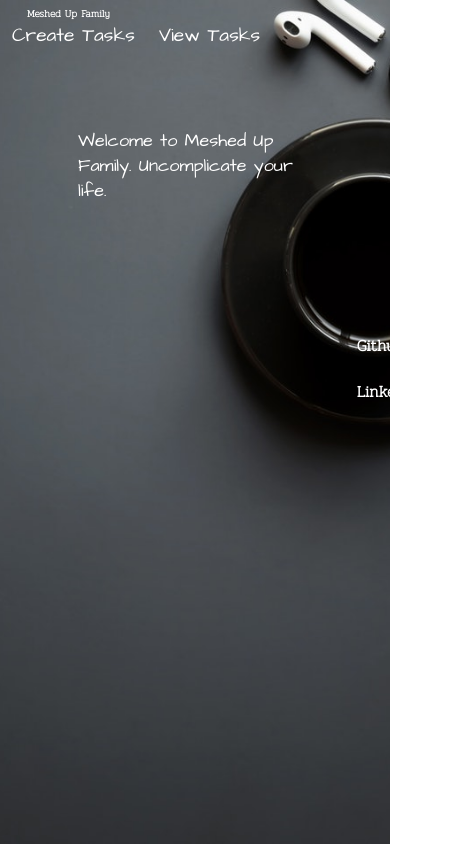
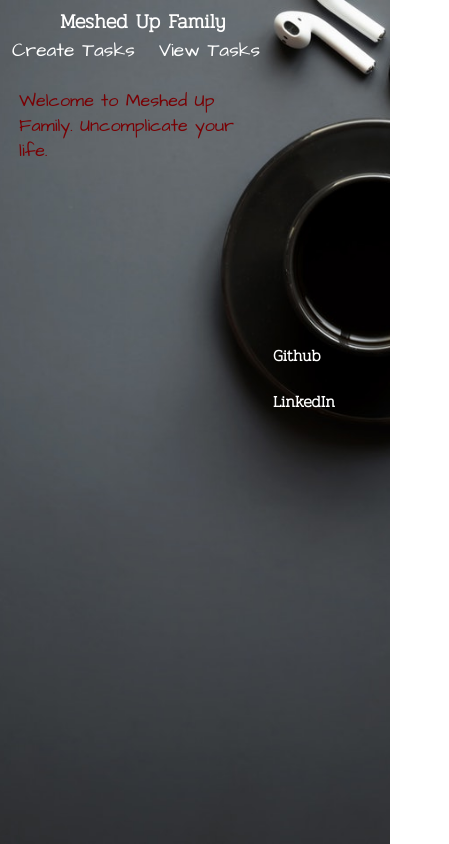
Before and after one commit to Kashiff11/Meshed, a React (Create React App) app: page / in a window 390 px wide. Shown: the whole page, 449 px wide, since content can reach past the window. Built offline with nearby package versions, Linux system fonts and the light colour scheme; no server answers.

Commit message:
CSS Styling updates

```diff
--- a/src/App.css
+++ b/src/App.css
@@ -144,8 +144,10 @@ button {
 }
 
 .editSelectBar {
-  width: 20vw;
+  width: 400px;
   border-radius: 10px;
+  height: 45px;
+  margin-bottom: 30px;
 }
 
 .editDiv {
@@ -156,10 +158,14 @@ button {
   margin-top: 10%;
 }
 
+.editSubmitButton {
+  height: 50px;
+  width: 200px;
+}
+
 .introMainPage {
   display: grid;
   width: 100%;
-  height: 100%;
 }
 
 .personalLinks {
@@ -194,117 +200,6 @@ button {
   height: 50px;
   background-color: rgb(121, 0, 4);
   color: white;
-}
-
-@media screen and (max-width: 414px) {
-  body {
-    display: block;
-  }
-
-  .App {
-    display: block;
-  }
-
-  .navigationBar {
-    display: block;
-    width: 100%;
-    height: 10%;
-    margin-top: 0;
-    margin-left: 0;
-  }
-
-  .websiteName {
-    display: block;
-    font-size: 10px;
-    font-weight: 700;
-    font-family: "Pridi", serif;
-    margin-left: 27px;
-    margin-top: 5px;
-  }
-
-  .button {
-    display: inline;
-    justify-content: space-around;
-    margin: 0px;
-    padding: 12px;
-  }
-  .main {
-    display: block;
-  }
-
-  .introMainPage {
-    display: flex;
-    flex-direction: column-reverse;
-    width: 100%;
-  }
-
-  .introIntroduction {
-    width: 100vw;
-    height: 50vw;
-    margin-top: 50px;
-  }
-
-  .introductionStyling {
-    color: white;
-    font-family: "Architects Daughter", cursive;
-    font-size: large;
-    width: 60%;
-    margin-left: 5%;
-    margin-top: 20%;
-  }
-
-  .quoteStyle {
-    width: 80%;
-    margin-left: 20%;
-    margin-top: 20%;
-  }
-
-  .formContainer {
-    margin: auto;
-    width: 100vw;
-    height: 100vw;
-  }
-
-  .form {
-    font-size: 1rem;
-    font-family: "Pridi", serif;
-    width: 100vw;
-    margin-top: 10%;
-  }
-
-  input {
-    width: 80vw;
-    height: 8vw;
-    margin-top: 0.25%;
-  }
-
-  .selector {
-    width: 80vw;
-  }
-
-  .taskList {
-    margin: 0%;
-    width: 100vw;
-  }
-
-  .taskContainer {
-    margin: 5% auto;
-  }
-
-  .editFormContainer {
-    font-size: 1rem;
-    font-family: "Pridi", serif;
-    width: 100vw;
-  }
-
-  .editSelectBar {
-    width: 80vw;
-    height: 10vw;
-  }
-
-  .editSubmitButton {
-    height: 10vw;
-  }
 }
 
 @media screen and (max-width: 768px) and (min-width: 415px) {
@@ -436,3 +331,127 @@ button {
     margin-top: 5%;
   }
 }
+
+@media screen and (max-width: 414px) {
+  body {
+    display: block;
+  }
+
+  .App {
+    display: block;
+    width: 98vw;
+    height: 98vh;
+  }
+
+  .navigationBar {
+    display: block;
+    width: 98vw;
+    height: 10vh;
+    margin-top: 0;
+    margin-left: 0;
+  }
+
+  .websiteName {
+    display: block;
+    font-size: 20px;
+    font-weight: 700;
+    font-family: "Pridi", serif;
+    margin-left: 60px;
+    margin-top: 5px;
+  }
+
+  .button {
+    display: inline;
+    justify-content: space-around;
+    margin: 0px;
+    padding: 12px;
+  }
+  .main {
+    display: block;
+    margin-left: 0px;
+  }
+
+  .introMainPage {
+    display: flex;
+    flex-direction: column-reverse;
+    width: 98vw;
+  }
+
+  .introIntroduction {
+    margin-top: 50px;
+    width: 98vw;
+    height: 50vw;
+  }
+
+  .introductionStyling {
+    color: rgb(121, 0, 4);
+    font-family: "Architects Daughter", cursive;
+    font-size: large;
+    width: 60vw;
+    margin-left: 5%;
+  }
+
+  .introQuote {
+    width: 98vw;
+  }
+
+  .quoteStyle {
+    width: 80%;
+    margin: 20% auto;
+  }
+
+  .personalLinks {
+    height: 10%;
+    margin-left: 70vw;
+  }
+
+  .formContainer {
+    margin: auto;
+    width: 98vw;
+    height: 100vw;
+  }
+
+  .form {
+    font-size: 1rem;
+    font-family: "Pridi", serif;
+    width: 98vw;
+    margin-top: 20%;
+  }
+
+  input {
+    width: 80vw;
+    height: 8vw;
+    margin-top: 0.25%;
+  }
+
+  .selector {
+    width: 80vw;
+  }
+
+  .taskList {
+    margin: 0%;
+    margin-top: 25%;
+    width: 98vw;
+  }
+
+  .taskContainer {
+    margin: 5% auto;
+  }
+
+  .editFormContainer {
+    font-size: 1rem;
+    font-family: "Pridi", serif;
+    width: 98vw;
+    margin-top: 75px;
+  }
+
+  .editSelectBar {
+    width: 80vw;
+    height: 10vw;
+    margin-bottom: 40px;
+  }
+
+  .editSubmitButton {
+    height: 10vw;
+  }
+}
--- a/src/Quotes.jsx
+++ b/src/Quotes.jsx
@@ -5,8 +5,8 @@ const Quotes = (props) => {
 
   return (
     <div className="quoteStyle">
-      <h4>{props.quote && props.quote.content}</h4>
-      <h4>{props.quote && props.quote.originator.name}</h4>
+      <h4 classname="quoteText">{props.quote && props.quote.content}</h4>
+      <h4 classname="quoteText">{props.quote && props.quote.originator.name}</h4>
     </div>
   );
 };
```
